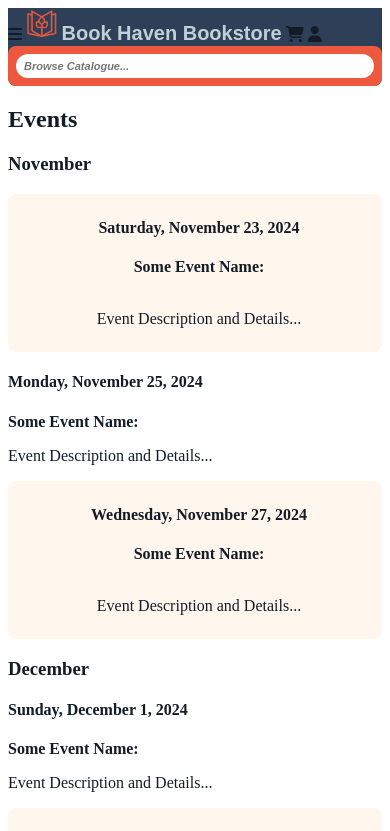
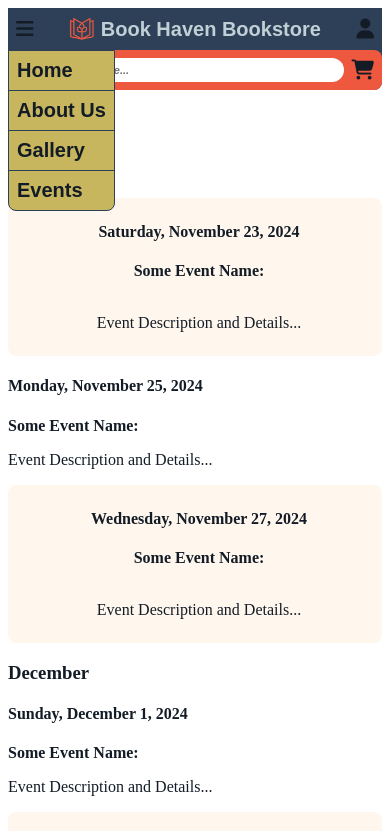
Before and after one commit to Pzang1994/stackblitz-Book-Haven-Bookstore, a website: page Events.html in a window 390 px wide. Shown: the top 831 px of the page. Drawn offline with Linux system fonts and the light colour scheme.

Commit message:
Setup hamburger menus Set default display value for full menu to none Adjust background color of multiple elements Adjust positioning of multiple elements

```diff
--- a/Events.html
+++ b/Events.html
@@ -9,20 +9,37 @@
   </head>
   <body>
     <header>
-      <span class="fa-solid fa-bars"></span>
-      <img src="img/Client3_Logo_Orange.png" alt="Orange Book Haven Logo - an open book" height="32px">
-      <h1 style="display: inline;">Book Haven Bookstore</h1>
-      <span class="fa-solid fa-cart-shopping"></span>
-      <span class="fa-solid fa-user"></span>
+      <div class="header">
+        <div id="hamburger-menu">
+          <span class="fa-solid fa-bars" id="hamburger"></span>
+          <ul id="hamburger-links">
+            <li><a href="/index.html">Home</a></li>
+            <li><a href="/About-Us.html">About Us</a></li>
+            <li><a href="/Gallery.html">Gallery</a></li>
+            <li><a href="/" aria-current="page">Events</a></li>
+          </ul>
+        </div>
+        <div class="Logo-and-Title">
+          <img src="img/Client3_Logo_Orange.png" alt="Orange Book Haven Logo - an open book" id="Logo">
+          <h1 style="display: inline;">Book Haven Bookstore</h1>
+        </div>
+        <span class="fa-solid fa-user" id="User"></span>
+      </div>
       <form class="searchbar">
         <input type="search" name="Catalogue" placeholder="Browse Catalogue...">
         <button type="submit" style="display: none;"></button>
+        <span class="fa-solid fa-cart-shopping" id="Cart"></span>
       </form>
       <nav>
-        <a href="/">Home</a>
-        <a href="/About-Us.html">About Us</a>
-        <a href="/Gallery.html">Gallery</a>
-        <a href="/Events.html" aria-current="page">Events</a>
+        <div id="full-menu">
+          <a href="/index.html">Home</a>
+          <span class="vertical-line">|</span>
+          <a href="/About-Us.html">About Us</a>
+          <span class="vertical-line">|</span>
+          <a href="/Gallery.html">Gallery</a>
+          <span class="vertical-line">|</span>
+          <a href="/" aria-current="page">Events</a>
+        </div>
       </nav>
     </header>
     <main>
--- a/styles.css
+++ b/styles.css
@@ -33,17 +33,51 @@ header{
   display: flex;
   align-items: center;
   justify-content: space-between;
-  padding: 8px 8px 8px 8px;
-  font-size: 24px;
+  font-size: 20px;
+  padding: 8px;
+}
+
+.Logo-and-Title{
+  display: flex;
+  align-items: center;
 }
 
 header>nav{
   background-color: #EE583F;
 }
 
-.header-icon{
-  height: 30px;
-  margin: 0px 0px 0px 8px;
+#hamburger-links{
+  display: ;
+  position:absolute;
+  left: 8px;
+  list-style: none;
+  text-align: left;
+  padding: 0px;
+  margin:9px 0px 0px 0px;
+  background-color: #C7B65E;
+  border: 1px solid #2E4057;
+  border-radius: 0px 0px 8px 8px;
+}
+
+#hamburger-links a{
+  text-decoration: none;
+  color: #131C26;
+  text-align: left;
+  font: 900 20px Arial, sans-serif
+}
+
+#hamburger-links li{
+  padding: 8px;
+  border-bottom: 1px solid #2E4057;
+}
+
+#hamburger-links :last-child{
+  border-bottom: none;
+}
+
+#Logo{
+  height: 26px;
+  margin-right: 6px;
 }
 
 h1{
@@ -54,17 +88,20 @@ h1{
   line-height: 25px;
 }
 
+#User{
+}
+
 .searchbar{
   display: flex;
   align-items: center;
-  justify-content: center;
   padding: 8px 8px 8px 8px;
   border-radius: 8px;
   background-color: #EE583F;
+  font-size: 20px;
 }
 
-.empty{
-  width: 70px;
+#Cart{
+  margin-left: 8px;
 }
 
 .searchbar>input, .Newsletter>input{
@@ -76,18 +113,18 @@ h1{
   font-style: italic;
 }
 
-Nav{
+#full-menu{
   display: none;
 }
 
 @media all and (min-width:480px){
-  Nav{
+  #full-menu{
     padding: 8px;
     display: flex;
     font: 20px Calibri, sans-serif;
   }
 
-  Nav>a{
+  Nav a{
     text-decoration: none;
     color:#131C26;
     padding: 0px 8px;
```
Also changed, not shown: About-Us.html (+26 -9 lines), Gallery.html (+26 -9 lines), index.html (+16 -6 lines).
